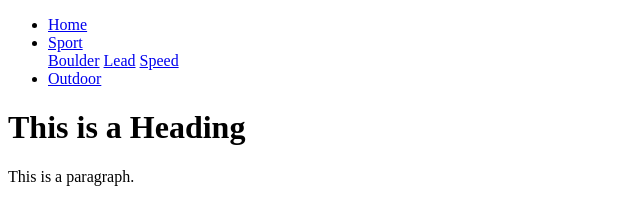
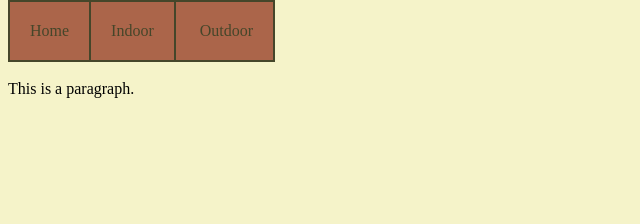
Before and after one commit to HVHS-TECH/11dtec-nc-final-website-24328mw, a plain HTML site: page index.html in a window 1280 px wide. Shown: the whole page, without its empty margins (0-640 px from the left). Drawn offline with Linux system fonts and the light colour scheme.

Commit message:
17/03/2026- continued with navbar

```diff
--- a/index.html
+++ b/index.html
@@ -10,14 +10,21 @@
     <ul id="nav">
     <li class="navbar"><a href="index.html">Home</a></li>
     <li class="dropdown">
-    <a href="sport.html" class="drpdwn">Sport</a>
+    <a href="indoor.html" class="drpdwn">Indoor</a>
     <div class="dropdowncontent">
-        <a href="sport.html">Boulder</a>
-        <a href="sport.html">Lead</a>
-        <a href="sport.html">Speed</a>
+        <a href="indoor.html">Boulder</a>
+        <a href="indoor.html">Lead</a>
+        <a href="indoor.html">Speed</a>
     </div>
     </li>
-    <li class="dropdown"><a href="outdoor.html">Outdoor</a></li>
+    <li class="dropdown">
+    <a href="outdoor.html" class="drpdwn">Outdoor</a>
+    <div class="dropdowncontent">
+        <a href="outdoor.html">Sport</a>
+        <a href="outdoor.html">Trad</a>
+        <a href="outdoor.html">Aid</a>
+    </div>
+    </li>
     </ul>
 </nav>
 <h1>This is a Heading</h1>
--- a/style.css
+++ b/style.css
@@ -0,0 +1,53 @@
+nav a{
+    text-decoration: none;
+    color: rgb(69, 70, 42);;
+}
+#nav{
+    list-style-type: none;
+    margin: 0;
+    padding: 0;
+    position: fixed;
+    top: 0;
+    background-color:rgb(171, 101, 74);
+}
+.navbar{
+    float: left;
+    padding: 20px;
+    text-align: center;
+}
+.dropdown{
+    display: inline-block;
+    padding: 20px;
+    text-align: center;
+}
+.drpdwn{
+    display: block;
+}
+.dropdowncontent{
+    display: none;
+    position: absolute;
+    padding: 20px;
+    border: 2px solid rgb(69, 70, 42);
+}
+.dropdowncontent a{
+    display: block;
+    padding: 10px;
+    text-decoration: none;
+    border-bottom: 2px solid rgb(69, 70, 42);
+}
+.dropdown:hover .dropdowncontent{
+    display: block;
+    background-color: rgb(171, 101, 74);
+}
+body{
+    background-color: rgb(245, 243, 201);
+}
+nav li{
+    border-right: 2px solid rgb(69, 70, 42);
+}
+nav li:last-child{
+    border: none;
+}
+nav ul{
+    border: 2px solid rgb(69, 70, 42);
+}
```
Also changed, not shown: indoor.html (added), sport.html (deleted).
